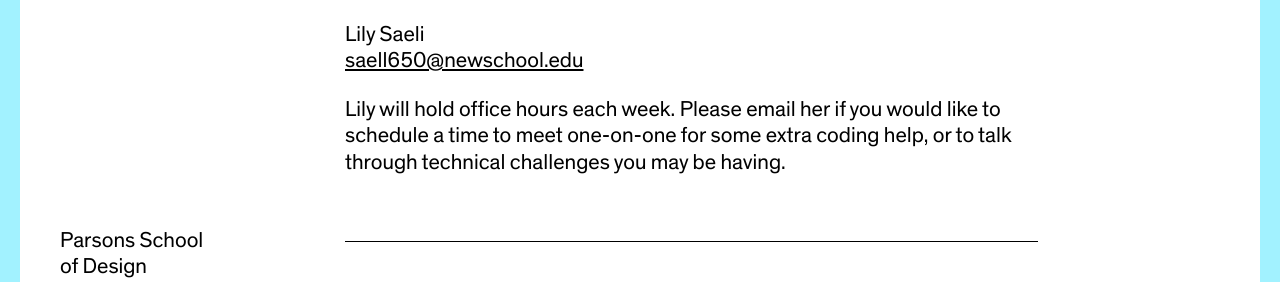
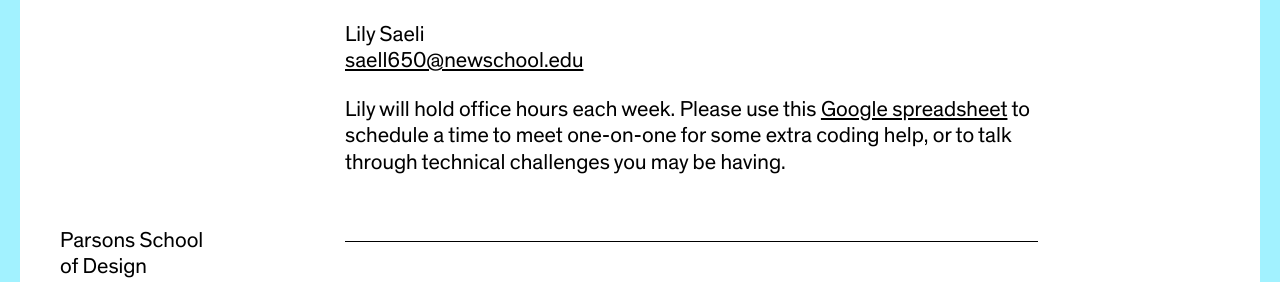
Before and after one commit to dylanfisher/ci19, a Jekyll site: the page built from info.html, in a window 1280 px wide and 1283 px high. Shown: the part 842-1124 px from the top of the window. Built offline with Jekyll 4.4.1, drawn with Linux system fonts in a browser that asks for light colours.

Commit message:
Add TA office hours spreadsheet link to info page

```diff
--- a/info.html
+++ b/info.html
@@ -24,8 +24,8 @@ permalink: /info/index.html
 <h3>Tutor Specialist</h3>
 
 <p>Lily Saeli<br><a href="mailto:saell650@newschool.edu">saell650@newschool.edu</a></p>
-<p>Lily will hold office hours each week. Please email her if you would like to schedule a time to meet one-on-one for some extra
-coding help, or to talk through technical challenges you may be having.</p>
+<p>Lily will hold office hours each week. Please use this <a href="https://docs.google.com/spreadsheets/d/1iWaOpTIeKEv0H7BuZKmm3QPMFJWzZtps1RuQLJm4D_o/edit?ts=5c523977">Google spreadsheet</a>
+  to schedule a time to meet one-on-one for some extra coding help, or to talk through technical challenges you may be having.</p>
 
 <hr>
 
```
